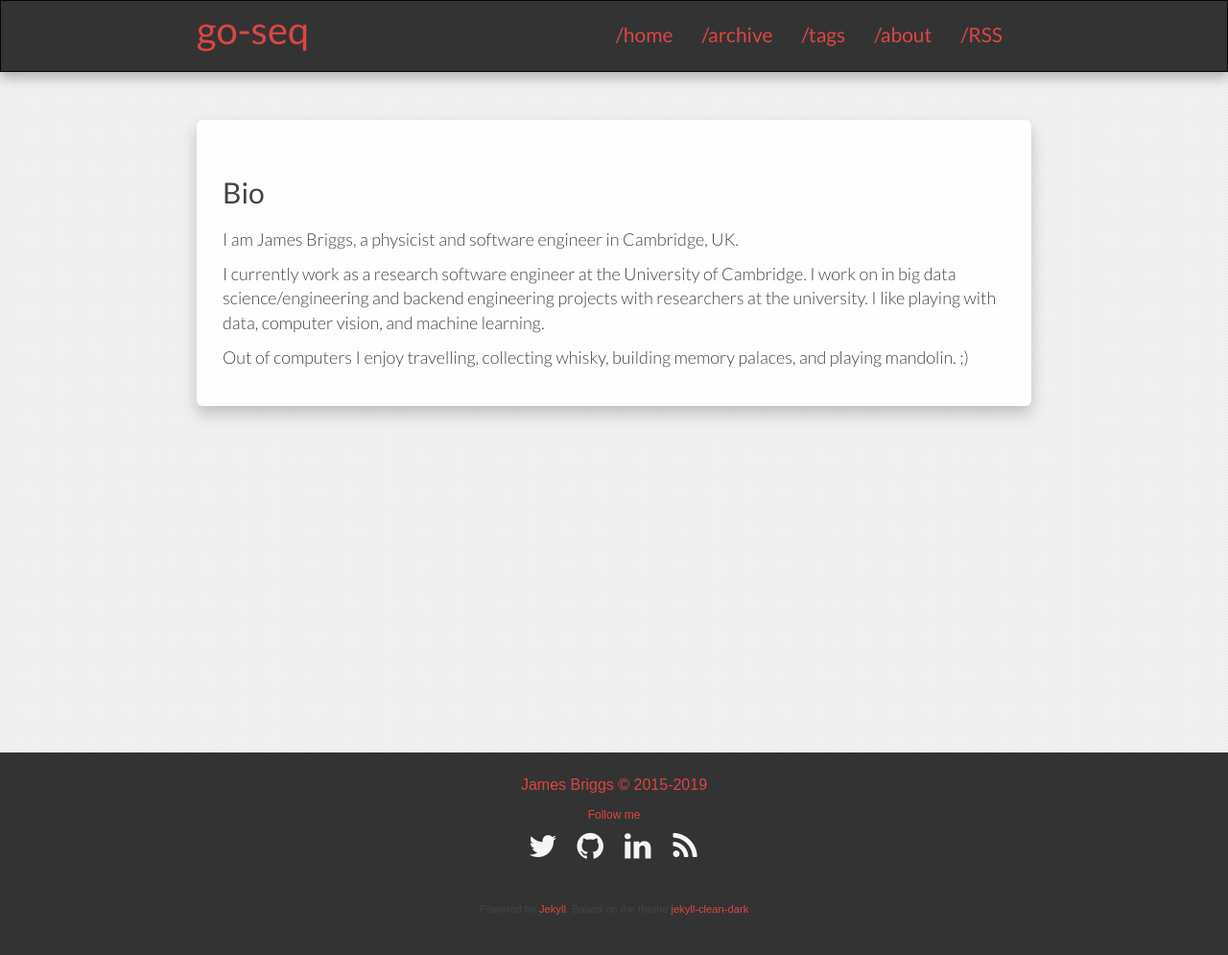
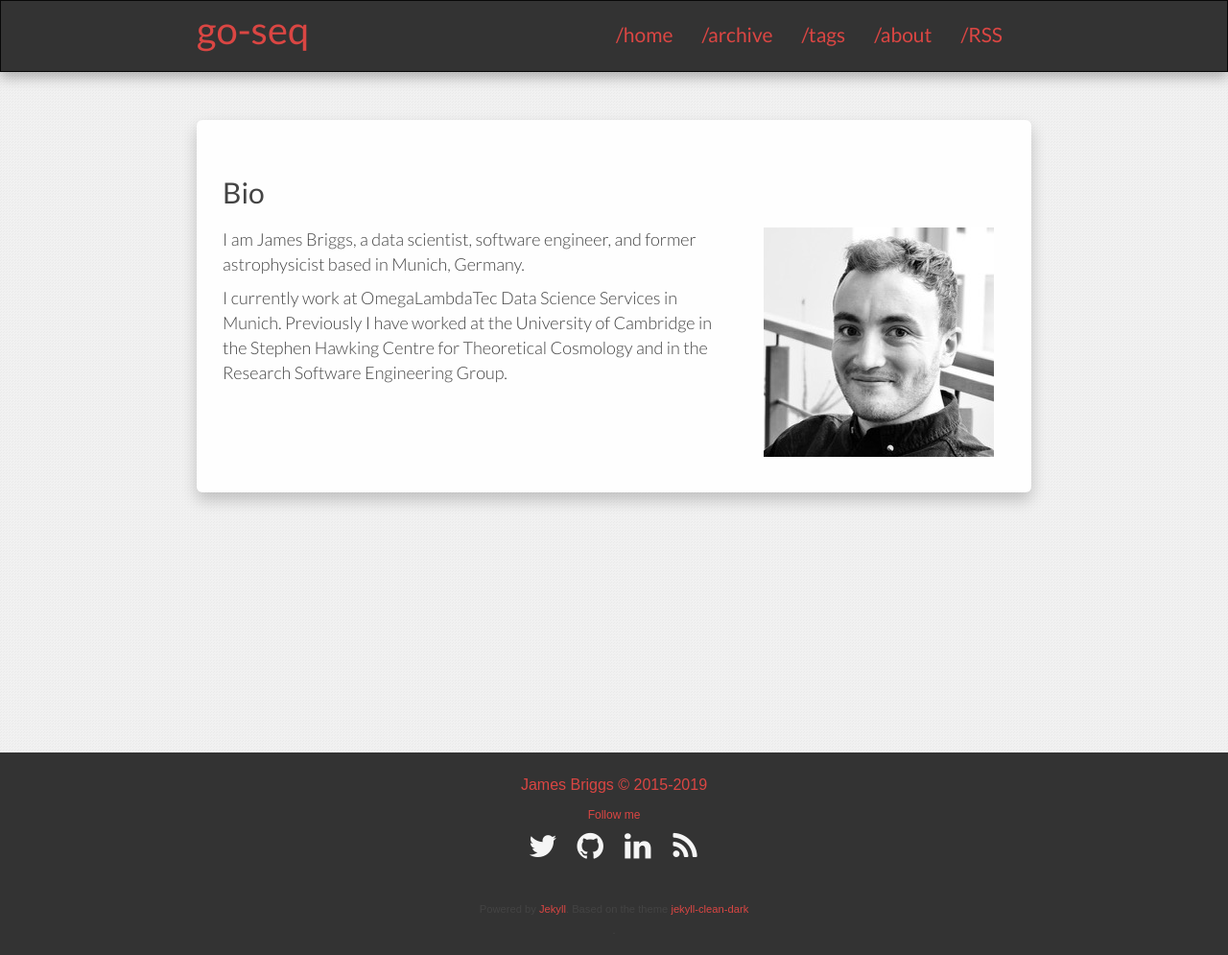
Before and after one commit to trungnt11/trungnt11.github.io, a Jekyll site: the page built from about.md, in a window 1280 px wide. Shown: the whole page at 96% size. Built offline with Jekyll 4.4.1, drawn with Linux system fonts in a browser that asks for light colours.

Commit message:
updated bio.

```diff
--- a/about.md
+++ b/about.md
@@ -5,9 +5,19 @@ title: About
 
 ## Bio
 
-I am James Briggs, a physicist and software engineer in Cambridge, UK.
+<div class="row">
 
-I currently work as a research software engineer at the University of Cambridge. I work on in big data science/engineering and backend engineering projects with researchers at the university.
-I like playing with data, computer vision, and machine learning.
+<div class="col-md-8">
 
-Out of computers I enjoy travelling, collecting whisky, building memory palaces, and playing mandolin. ;)
+I am James Briggs, a data scientist, software engineer, and former astrophysicist based in Munich, Germany.
+
+I currently work at OmegaLambdaTec Data Science Services in Munich. Previously I have worked at the University of Cambridge in the Stephen Hawking Centre for Theoretical Cosmology and in the Research Software Engineering Group.
+
+</div>
+
+<div class="col-md-4">
+
+![me](/images/about/me.jpg)
+
+</div>
+</div>
```
Also changed, not shown: images/about/me.jpg (added).
